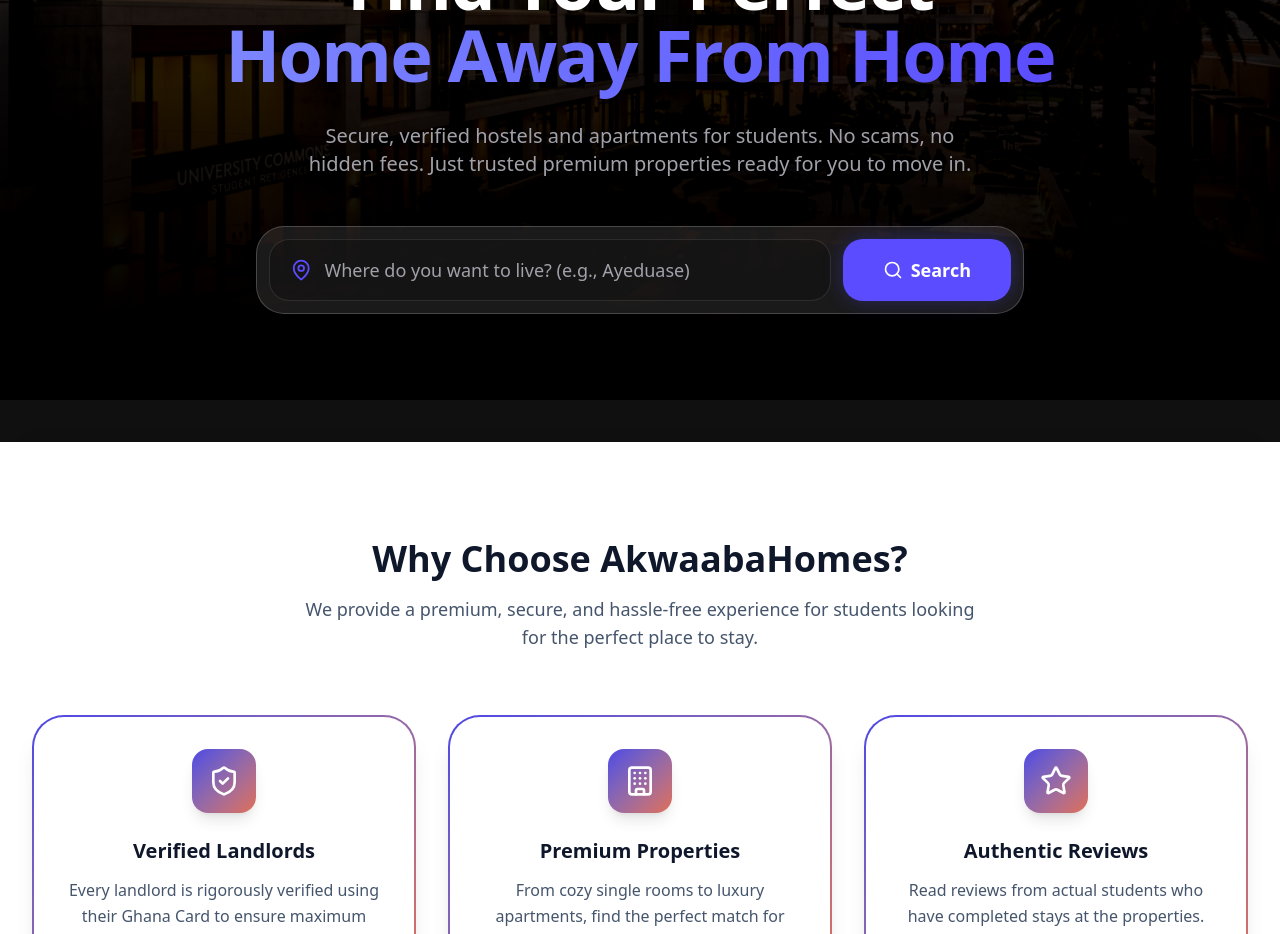
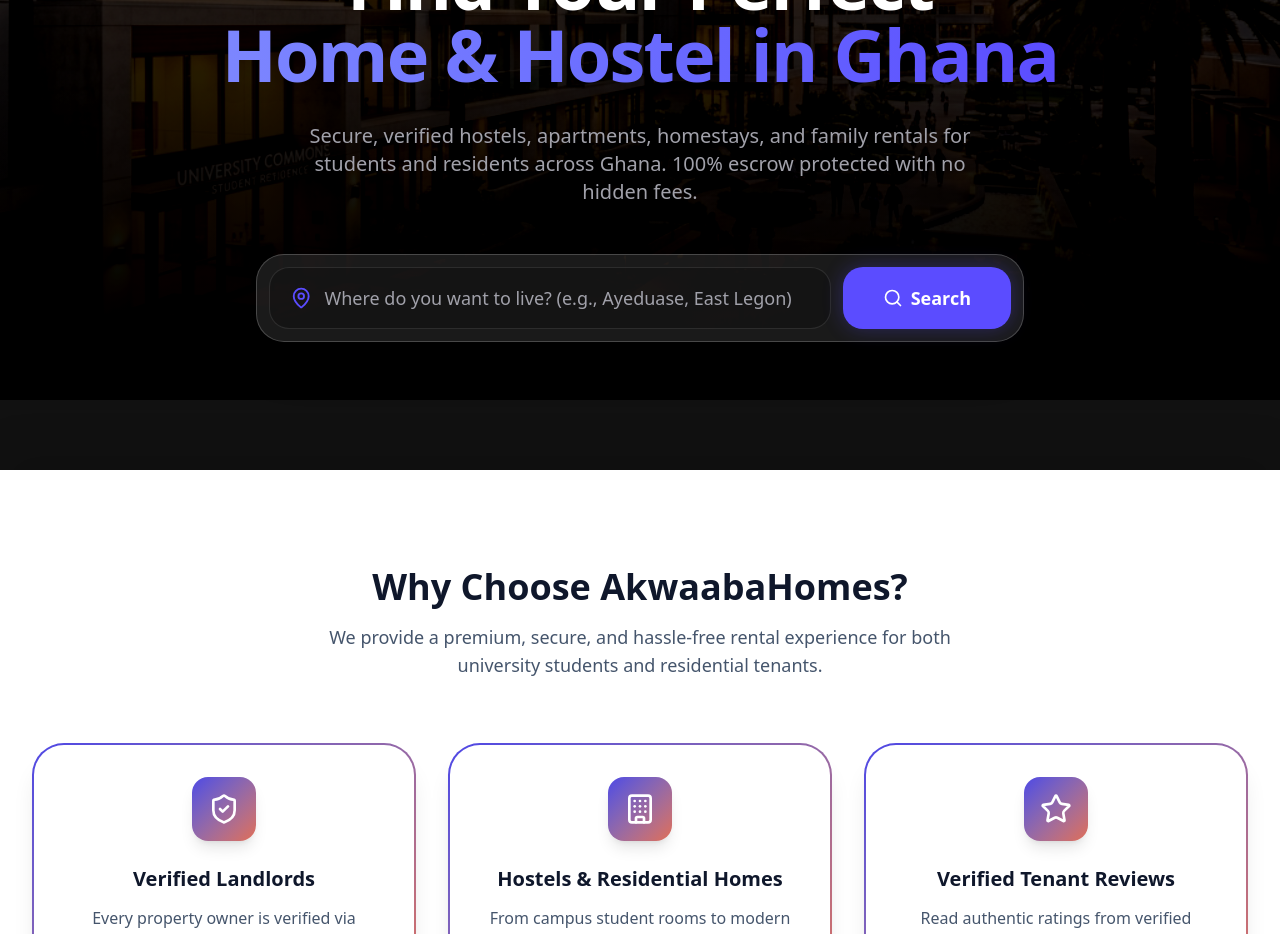
Before and after one commit to Commander-hill/akwaaba-homes, a Next.js app in the folder frontend/: page / in a window 1280 px wide. Shown: the part 400-1334 px from the top of the page. Built offline with nearby package versions, Linux system fonts and the light colour scheme; no server answers.

Commit message:
refactor: treat platform as inclusive for both Students & General Resident Tenants

```diff
--- a/frontend/src/app/onboarding/page.tsx
+++ b/frontend/src/app/onboarding/page.tsx
@@ -36,8 +36,8 @@
 
   const handleSubmit = (e: React.FormEvent) => {
     e.preventDefault();
-    if (!formData.studentId || !formData.campus || !formData.dateOfBirth || !formData.guardianName || !formData.guardianContact) {
-      toast.error('Please fill in all required fields');
+    if (!formData.dateOfBirth || !formData.guardianName || !formData.guardianContact) {
+      toast.error('Please fill in Date of Birth and Emergency Contact details');
       return;
     }
     mutation.mutate(formData);
@@ -56,7 +56,7 @@
 
         <div className="text-center mb-8">
           <h1 className="text-3xl font-extrabold text-[var(--foreground)] tracking-tight mb-2">Complete Your Profile</h1>
-          <p className="text-[var(--muted-foreground)]">Just a few more details before you can start booking properties.</p>
+          <p className="text-[var(--muted-foreground)]">A few more details for students and resident tenants before booking.</p>
         </div>
 
         <div className="glass-card rounded-[24px] p-8">
@@ -65,14 +65,14 @@
             <div className="grid grid-cols-1 sm:grid-cols-2 gap-6">
               {/* Student ID */}
               <div className="space-y-2">
-                <label className="text-sm font-bold text-[var(--foreground)]">Student ID *</label>
+                <label className="text-sm font-bold text-[var(--foreground)]">Student ID <span className="text-xs font-normal text-slate-400">(Optional for residents)</span></label>
                 <div className="relative">
                   <User className="absolute left-3 top-1/2 -translate-y-1/2 w-5 h-5 text-slate-400" />
                   <input
                     type="text"
                     value={formData.studentId}
                     onChange={e => setFormData({...formData, studentId: e.target.value})}
-                    placeholder="e.g. 10293847"
+                    placeholder="e.g. 10293847 or N/A"
                     className="w-full bg-slate-50 dark:bg-[#2A2A2B]/60 border border-slate-200 dark:border-white/5 rounded-xl py-3 pl-10 pr-4 text-[var(--foreground)] focus:outline-none focus:ring-2 focus:ring-[var(--primary)] transition-all"
                   />
                 </div>
@@ -80,14 +80,14 @@
 
               {/* Campus */}
               <div className="space-y-2">
-                <label className="text-sm font-bold text-[var(--foreground)]">Campus *</label>
+                <label className="text-sm font-bold text-[var(--foreground)]">Campus / City Area <span className="text-xs font-normal text-slate-400">(Optional)</span></label>
                 <div className="relative">
                   <School className="absolute left-3 top-1/2 -translate-y-1/2 w-5 h-5 text-slate-400" />
                   <input
                     type="text"
                     value={formData.campus}
                     onChange={e => setFormData({...formData, campus: e.target.value})}
-                    placeholder="e.g. Main Campus"
+                    placeholder="e.g. UCC / East Legon"
                     className="w-full bg-slate-50 dark:bg-[#2A2A2B]/60 border border-slate-200 dark:border-white/5 rounded-xl py-3 pl-10 pr-4 text-[var(--foreground)] focus:outline-none focus:ring-2 focus:ring-[var(--primary)] transition-all"
                   />
                 </div>
--- a/frontend/src/app/page.tsx
+++ b/frontend/src/app/page.tsx
@@ -22,16 +22,16 @@
 
           <div className="inline-flex items-center gap-2 px-5 py-2.5 rounded-full bg-white/10 backdrop-blur-md border border-white/20 mb-8 font-medium text-sm text-white shadow-lg shadow-black/20">
             <span className="flex h-2 w-2 rounded-full bg-[#E06D53] animate-pulse"></span>
-            The #1 Platform for Students & Landlords in Ghana
+            Ghana's Premier Housing Platform for Students &amp; Working Residents
           </div>
 
           <h1 className="text-5xl md:text-7xl font-extrabold tracking-tight mb-8 text-white drop-shadow-xl">
             Find Your Perfect <br className="hidden md:block" />
-            <span className="text-transparent bg-clip-text bg-gradient-to-r from-indigo-400 to-[#5B4CFF]">Home Away From Home</span>
+            <span className="text-transparent bg-clip-text bg-gradient-to-r from-indigo-400 to-[#5B4CFF]">Home &amp; Hostel in Ghana</span>
           </h1>
 
           <p className="text-lg md:text-xl text-[#A1A1AA] max-w-2xl mx-auto mb-12 drop-shadow-md">
-            Secure, verified hostels and apartments for students. No scams, no hidden fees. Just trusted premium properties ready for you to move in.
+            Secure, verified hostels, apartments, homestays, and family rentals for students and residents across Ghana. 100% escrow protected with no hidden fees.
           </p>
 
           {/* Quick Search Bar */}
@@ -40,7 +40,7 @@
               <MapPin className="text-[#5B4CFF] w-6 h-6" />
               <input
                 type="text"
-                placeholder="Where do you want to live? (e.g., Ayeduase)"
+                placeholder="Where do you want to live? (e.g., Ayeduase, East Legon)"
                 className="w-full bg-transparent border-none outline-none text-white placeholder:text-[#A1A1AA] text-lg"
               />
             </div>
@@ -61,7 +61,7 @@
 
           <div className="text-center max-w-2xl mx-auto mb-16">
             <h2 className="text-3xl md:text-4xl font-extrabold text-slate-900 dark:text-white mb-4 transition-colors">Why Choose AkwaabaHomes?</h2>
-            <p className="text-slate-600 dark:text-slate-400 text-lg transition-colors">We provide a premium, secure, and hassle-free experience for students looking for the perfect place to stay.</p>
+            <p className="text-slate-600 dark:text-slate-400 text-lg transition-colors">We provide a premium, secure, and hassle-free rental experience for both university students and residential tenants.</p>
           </div>
 
           <div className="grid md:grid-cols-3 gap-8">
@@ -73,7 +73,7 @@
                   <ShieldCheck className="w-8 h-8" />
                 </div>
                 <h3 className="text-xl font-bold mb-3 text-slate-900 dark:text-white transition-colors">Verified Landlords</h3>
-                <p className="text-slate-600 dark:text-slate-400 leading-relaxed transition-colors">Every landlord is rigorously verified using their Ghana Card to ensure maximum security.</p>
+                <p className="text-slate-600 dark:text-slate-400 leading-relaxed transition-colors">Every property owner is verified via Ghana Card and ownership deeds for fraud protection.</p>
               </div>
             </div>
 
@@ -83,8 +83,8 @@
                 <div className="w-16 h-16 bg-gradient-to-br from-[var(--primary)] to-[var(--secondary)] text-white rounded-2xl flex items-center justify-center mb-6 shadow-lg shadow-[var(--primary)]/30">
                   <Building className="w-8 h-8" />
                 </div>
-                <h3 className="text-xl font-bold mb-3 text-slate-900 dark:text-white transition-colors">Premium Properties</h3>
-                <p className="text-slate-600 dark:text-slate-400 leading-relaxed transition-colors">From cozy single rooms to luxury apartments, find the perfect match for your budget.</p>
+                <h3 className="text-xl font-bold mb-3 text-slate-900 dark:text-white transition-colors">Hostels &amp; Residential Homes</h3>
+                <p className="text-slate-600 dark:text-slate-400 leading-relaxed transition-colors">From campus student rooms to modern 2-bedroom residential apartments and family homes.</p>
               </div>
             </div>
 
@@ -94,8 +94,8 @@
                 <div className="w-16 h-16 bg-gradient-to-br from-[var(--primary)] to-[var(--secondary)] text-white rounded-2xl flex items-center justify-center mb-6 shadow-lg shadow-[var(--primary)]/30">
                   <Star className="w-8 h-8" />
                 </div>
-                <h3 className="text-xl font-bold mb-3 text-slate-900 dark:text-white transition-colors">Authentic Reviews</h3>
-                <p className="text-slate-600 dark:text-slate-400 leading-relaxed transition-colors">Read reviews from actual students who have completed stays at the properties.</p>
+                <h3 className="text-xl font-bold mb-3 text-slate-900 dark:text-white transition-colors">Verified Tenant Reviews</h3>
+                <p className="text-slate-600 dark:text-slate-400 leading-relaxed transition-colors">Read authentic ratings from verified students and resident tenants who stayed at the property.</p>
               </div>
             </div>
 
--- a/frontend/src/app/properties/page.tsx
+++ b/frontend/src/app/properties/page.tsx
@@ -138,8 +138,11 @@
                   >
                     <option value="">Any Type</option>
                     <option value="Hostel">Hostel</option>
+                    <option value="Apartment">Apartment / Flat</option>
                     <option value="Homestay">Homestay</option>
-                    <option value="Apartment">Apartment</option>
+                    <option value="Residential House">Residential House</option>
+                    <option value="Townhouse">Townhouse</option>
+                    <option value="Studio">Studio Apartment</option>
                   </select>
                 </div>
 
```
